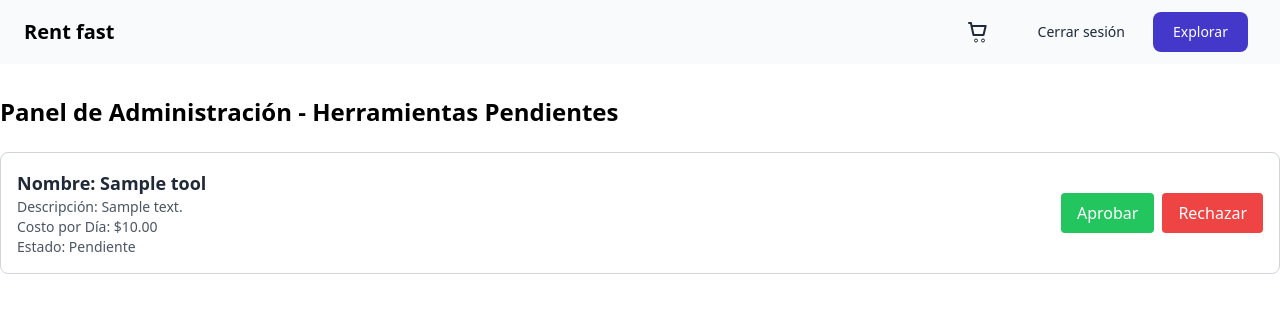
After one commit to metodosformalesds/t1_mfds_2024, a Django app: page /herramientas/admin_home/ in a window 1280 px wide. The commit adds this page. Shown: the top 313 px of the page. Run offline with Django 5.2, Linux system fonts and the light colour scheme; a user stored in the database is signed in; tables that the repository leaves empty hold one stand-in row (values such as "Sample post"); some libraries are stand-ins or nearby versions.

Commit message:
administrador rechazar aceptar

```diff
--- a/rent_fast/tools/models.py
+++ b/rent_fast/tools/models.py
@@ -8,7 +8,7 @@ class Tool(models.Model):
     nombre = models.CharField(max_length=255)
     descripcion = models.TextField()
     costo_dia = models.DecimalField(max_digits=10, decimal_places=2)
-    estado = models.CharField(max_length=100)  # Ej: "Disponible", "No disponible", etc.
+    estado = models.CharField(max_length=20, choices=[('Pendiente', 'Pendiente'), ('Disponible', 'Disponible'), ('Rechazado', 'Rechazado')], default='Pendiente')
     imagenes = models.ImageField(upload_to='tools/', null=True, blank=True)
 
     def __str__(self):
--- /dev/null
+++ b/rent_fast/tools/templates/admin/admin_home.html
@@ -0,0 +1,40 @@
+<!-- templates/admin/admin_home.html -->
+
+{% extends "base.html" %}
+
+{% block content %}
+<div class="container mx-auto py-8">
+    <h2 class="text-2xl font-bold mb-6">Panel de Administración - Herramientas Pendientes</h2>
+
+    {% if pending_tools %}
+        <div class="space-y-4">
+            {% for tool in pending_tools %}
+            <div class="flex justify-between p-4 border border-gray-300 rounded-lg bg-white">
+                <div>
+                    <p class="text-lg font-semibold text-gray-800">Nombre: {{ tool.nombre }}</p>
+                    <p class="text-sm text-gray-600">Descripción: {{ tool.descripcion }}</p>
+                    <p class="text-sm text-gray-600">Costo por Día: ${{ tool.costo_dia }}</p>
+                    <p class="text-sm text-gray-600">Estado: {{ tool.estado }}</p>
+                </div>
+                <div class="flex items-center space-x-2">
+                    <form action="{% url 'approve_tool' tool.id %}" method="post">
+                        {% csrf_token %}
+                        <button type="submit" class="bg-green-500 text-white px-4 py-2 rounded hover:bg-green-600">
+                            Aprobar
+                        </button>
+                    </form>
+                    <form action="{% url 'reject_tool' tool.id %}" method="post">
+                        {% csrf_token %}
+                        <button type="submit" class="bg-red-500 text-white px-4 py-2 rounded hover:bg-red-600">
+                            Rechazar
+                        </button>
+                    </form>
+                </div>
+            </div>
+            {% endfor %}
+        </div>
+    {% else %}
+        <p class="text-gray-600">No hay herramientas pendientes de aprobación.</p>
+    {% endif %}
+</div>
+{% endblock %}
--- a/rent_fast/tools/urls.py
+++ b/rent_fast/tools/urls.py
@@ -1,5 +1,5 @@
 from django.urls import path
-from .views import home_view, arrendador_home, arrendatario_home, ToolFormView, ToolListView, ToolDetailView, add_tool_view, rent_tool_view, agregar_al_carrito_view, carrito_view, seleccionar_fechas_view, resumen_view, confirmar_renta_view
+from .views import home_view, arrendador_home, arrendatario_home, ToolFormView, ToolListView, ToolDetailView, add_tool_view, rent_tool_view, agregar_al_carrito_view, carrito_view, seleccionar_fechas_view, resumen_view, confirmar_renta_view, admin_home, approve_tool, reject_tool
 
 urlpatterns = [
     path('', home_view, name='home'),
@@ -14,5 +14,7 @@ urlpatterns = [
     path('herramienta/<int:tool_id>/agregar-al-carrito/', agregar_al_carrito_view, name='agregar_al_carrito'),
     path('resumen/', resumen_view, name='resumen'),
     path('confirmar-renta/', confirmar_renta_view, name='confirmar_renta'),
-
+    path('admin_home/', admin_home, name='admin_home'),  # Ruta para el home del administrador
+    path('admin/approve_tool/<int:tool_id>/', approve_tool, name='approve_tool'),
+    path('admin/reject_tool/<int:tool_id>/', reject_tool, name='reject_tool'),
 ]
--- a/rent_fast/tools/views.py
+++ b/rent_fast/tools/views.py
@@ -11,24 +11,25 @@ from django.views.generic import DetailView
 from datetime import datetime
 from django.contrib import messages
 from django.db.models import Sum, F, ExpressionWrapper, fields
-
+from django.contrib.admin.views.decorators import staff_member_required
+from django.views.decorators.http import require_POST
 
 @login_required
 def home_view(request):
     """
-    Vista que redirige al home correspondiente según el rol del usuario.
+    Vista principal que redirige a diferentes páginas de inicio según el rol del usuario.
     """
     try:
-        if Arrendador.objects.filter(usuario=request.user).exists():
+        if request.user.is_staff:  # Verifica si el usuario es administrador
+            return redirect('admin_home')
+        elif Arrendador.objects.filter(usuario=request.user).exists():
             return redirect('arrendador_home')
         elif Arrendatario.objects.filter(usuario=request.user).exists():
             return redirect('arrendatario_home')
         else:
-            # Si el usuario no tiene un perfil de arrendador o arrendatario
-            return render(request, "tools/no_role.html")
-    except:
-        return render(request, "tools/error.html")
-
+            return render(request, "tools/no_role.html")  # Página para usuarios sin rol específico
+    except Exception as e:
+        return render(request, "tools/error.html", {'error': str(e)})
 
 
 @login_required
@@ -51,20 +52,18 @@ def arrendador_home(request):
         'rentas': rentas,
     })
 
-
 @login_required
 def arrendatario_home(request):
     """
     Vista para el home del Arrendatario.
     """
-    search_query = request.GET.get('search', '')  # Recogemos el valor de búsqueda (si existe)
+    search_query = request.GET.get('search', '')  # Recoge el valor de búsqueda (si existe)
 
-    if search_query:
-        # Si hay búsqueda, filtramos por el nombre de la herramienta
-        tools = Tool.objects.filter(nombre__icontains=search_query, estado="Disponible")
-    else:
-        # Si no hay búsqueda, obtenemos todas las herramientas disponibles
-        tools = Tool.objects.filter(estado="Disponible")
+    # Filtrar las herramientas con estado "Disponible" y aplicar el filtro de búsqueda si está presente
+    tools = Tool.objects.filter(
+        estado="Disponible",
+        nombre__icontains=search_query  # Aplica el filtro de búsqueda por nombre
+    )
 
     return render(request, "arrendatarios/arrendatario_home_new.html", {
         'tools': tools,
@@ -257,3 +256,34 @@ def confirmar_renta_view(request):
 
     messages.success(request, "¡La renta se ha confirmado correctamente!")
     return redirect('arrendatario_home')  # Redirige a la página del arrendatario
+
+@staff_member_required
+def admin_home(request):
+    """
+    Vista del administrador para ver herramientas pendientes y decidir su aprobación o rechazo.
+    """
+    pending_tools = Tool.objects.filter(estado='Pendiente')  # Obtener solo las herramientas en estado "Pendiente"
+    return render(request, 'admin/admin_home.html', {'pending_tools': pending_tools})
+
+@staff_member_required
+@require_POST
+def approve_tool(request, tool_id):
+    tool = get_object_or_404(Tool, id=tool_id)
+    tool.estado = 'Disponible'
+    tool.save()
+    return redirect('admin_home')  # Redirige al home del administrador después de aprobar
+
+@staff_member_required
+@require_POST
+def reject_tool(request, tool_id):
+    tool = get_object_or_404(Tool, id=tool_id)
+    tool.estado = 'Rechazado'
+    tool.save()
+    return redirect('admin_home')  # Redirige al home del administrador después de rechazar
+@staff_member_required
+def admin_pending_tools(request):
+    """
+    Vista para que el administrador vea todas las herramientas pendientes.
+    """
+    pending_tools = Tool.objects.filter(estado='Pendiente')
+    return render(request, 'admin/admin_pending_tools.html', {'pending_tools': pending_tools})
```
Also changed, not shown: rent_fast/tools/templates/tools/tool_details.html (+6 -6 lines), rent_fast/users/templates/users/login.html (+1 -14 lines), rent_fast/tools/migrations/0005_alter_tool_estado.py (added).
